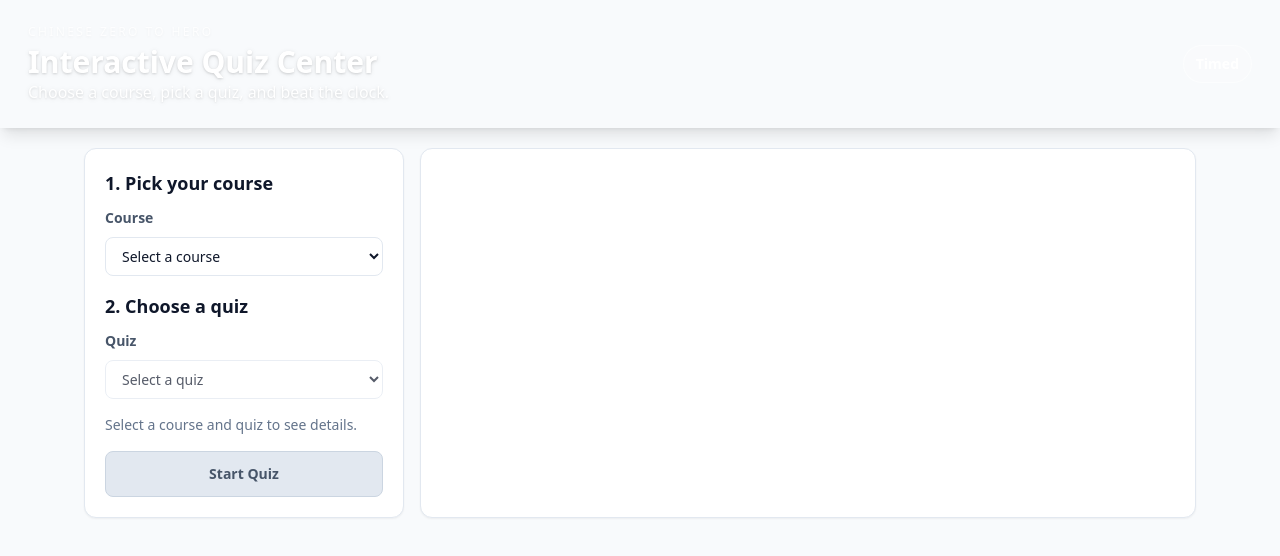
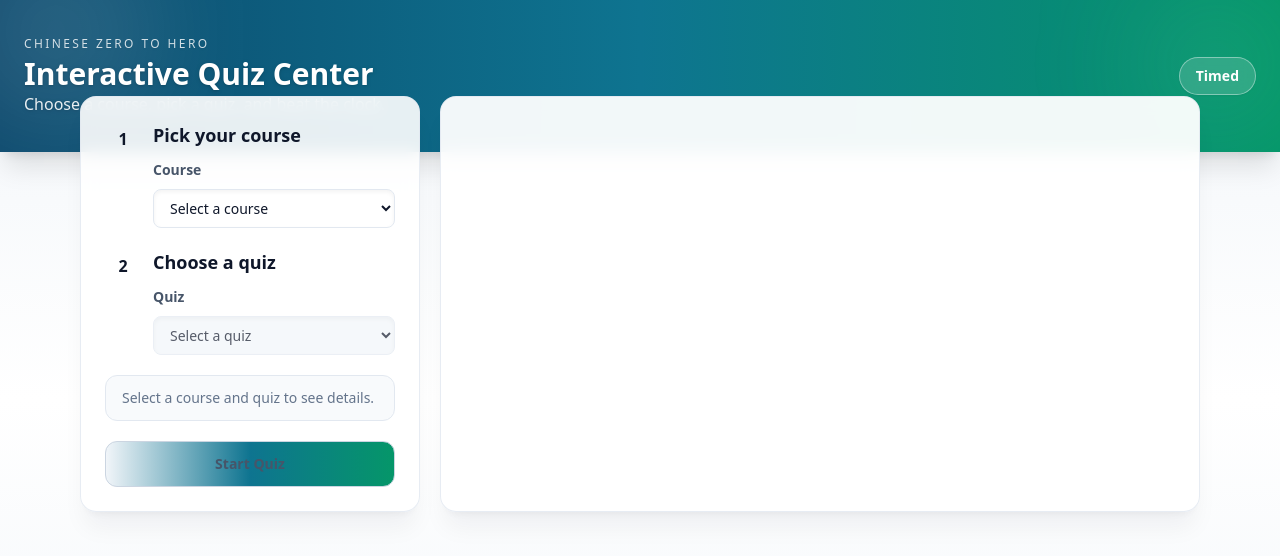
Before and after one commit to longjiang/czh-quizzes, a React (Vite) app: page / in a window 1280 px wide. Shown: the top 556 px of the page. Built offline with nearby package versions, Linux system fonts and the light colour scheme.

Commit message:
Restyle quiz experience

```diff
--- a/src/components/App.jsx
+++ b/src/components/App.jsx
@@ -118,19 +118,22 @@ function App() {
   const showQuestions = status !== 'idle' && selectedQuiz;
 
   return (
-    <div>
+    <div className="min-h-screen bg-gradient-to-b from-slate-100 via-white to-slate-100 text-slate-900">
       <Header />
-      <main className="max-w-6xl mx-auto p-5 grid grid-cols-1 lg:grid-cols-[320px,1fr] gap-4">
-        <section className="bg-white rounded-xl border border-slate-200 p-5 shadow-sm space-y-4">
-          <div>
-            <h2 className="text-lg font-semibold">1. Pick your course</h2>
+      <main className="relative max-w-6xl mx-auto px-4 pb-12 -mt-14">
+        <div className="grid grid-cols-1 lg:grid-cols-[340px,1fr] gap-5">
+          <section className="bg-white/90 backdrop-blur rounded-2xl border border-slate-200/80 p-6 shadow-xl shadow-slate-900/5 space-y-5">
+            <div className="flex items-start gap-3">
+              <div className="flex h-9 w-9 items-center justify-center rounded-xl bg-primary/10 text-primary font-semibold">1</div>
+              <div className="flex-1">
+                <h2 className="text-lg font-semibold">Pick your course</h2>
                 <div className="mt-2 space-y-2">
                   <label className="text-sm font-semibold text-slate-600" htmlFor="course-select">
                     Course
                   </label>
                   <select
                     id="course-select"
-                className="w-full rounded-lg border-slate-200 text-sm px-3 py-2"
+                    className="w-full rounded-lg border border-slate-200 bg-white text-sm px-3 py-2 shadow-inner disabled:bg-slate-100"
                     value={selectedCourseId}
                     onChange={handleCourseChange}
                     disabled={disableSelectors}
@@ -144,16 +147,19 @@ function App() {
                   </select>
                 </div>
               </div>
+            </div>
 
-          <div>
-            <h2 className="text-lg font-semibold">2. Choose a quiz</h2>
+            <div className="flex items-start gap-3">
+              <div className="flex h-9 w-9 items-center justify-center rounded-xl bg-primary/10 text-primary font-semibold">2</div>
+              <div className="flex-1">
+                <h2 className="text-lg font-semibold">Choose a quiz</h2>
                 <div className="mt-2 space-y-2">
                   <label className="text-sm font-semibold text-slate-600" htmlFor="quiz-select">
                     Quiz
                   </label>
                   <select
                     id="quiz-select"
-                className="w-full rounded-lg border-slate-200 text-sm px-3 py-2"
+                    className="w-full rounded-lg border border-slate-200 bg-white text-sm px-3 py-2 shadow-inner disabled:bg-slate-100"
                     value={selectedQuizId}
                     onChange={handleQuizChange}
                     disabled={!selectedCourse || disableSelectors}
@@ -167,20 +173,23 @@ function App() {
                   </select>
                 </div>
               </div>
+            </div>
 
+            <div className="rounded-xl bg-slate-50 border border-slate-200 px-4 py-3">
               <MetaText quiz={selectedQuiz} course={selectedCourse} />
+            </div>
 
             <button
               type="button"
               onClick={startQuiz}
               disabled={!selectedQuiz || status === 'active'}
-            className="w-full inline-flex justify-center rounded-lg bg-primary text-white font-semibold px-4 py-3 text-sm shadow-lg shadow-cyan-600/30 hover:bg-sky-900 transition disabled:bg-slate-200 disabled:text-slate-600 disabled:shadow-none disabled:border disabled:border-slate-300 disabled:hover:bg-slate-200 disabled:cursor-not-allowed"
+              className="w-full inline-flex justify-center rounded-xl bg-gradient-to-r from-primary via-cyan-700 to-emerald-600 text-white font-semibold px-4 py-3 text-sm shadow-lg shadow-primary/30 hover:from-sky-900 hover:via-cyan-800 hover:to-emerald-700 transition focus-visible:outline-none focus-visible:ring-2 focus-visible:ring-offset-2 focus-visible:ring-primary disabled:bg-slate-200 disabled:text-slate-600 disabled:shadow-none disabled:border disabled:border-slate-300 disabled:hover:bg-slate-200 disabled:cursor-not-allowed"
             >
               Start Quiz
             </button>
           </section>
 
-        <section className="bg-white rounded-xl border border-slate-200 p-5 shadow-sm">
+          <section className="bg-white/95 backdrop-blur rounded-2xl border border-slate-200/80 p-6 shadow-xl shadow-slate-900/5">
             {status === 'active' && <Timer totalSeconds={totalSeconds} remainingSeconds={remainingSeconds} />}
 
             {showQuestions && (
@@ -192,6 +201,7 @@ function App() {
                     index={index}
                     value={answers[index]}
                     disabled={status === 'finished'}
+                    revealAnswers={status === 'finished'}
                     onChange={(value) => handleAnswerChange(index, value)}
                   />
                 ))}
@@ -199,18 +209,18 @@ function App() {
             )}
 
             {showActions && (
-            <div className="flex gap-3 mt-4">
+              <div className="flex flex-col sm:flex-row gap-3 mt-6">
                 <button
                   type="button"
                   onClick={() => finalizeQuiz(false)}
-                className="flex-1 rounded-lg bg-primary text-white font-semibold px-4 py-3 text-sm shadow-lg shadow-cyan-600/30 hover:bg-sky-900 transition"
+                  className="flex-1 rounded-xl bg-primary text-white font-semibold px-4 py-3 text-sm shadow-lg shadow-primary/30 hover:bg-sky-900 transition focus-visible:outline-none focus-visible:ring-2 focus-visible:ring-offset-2 focus-visible:ring-primary"
                 >
                   Submit
                 </button>
                 <button
                   type="button"
                   onClick={resetQuiz}
-                className="flex-1 rounded-lg border border-slate-200 text-primary font-semibold px-4 py-3 text-sm hover:bg-slate-100 transition"
+                  className="flex-1 rounded-xl border border-slate-200 text-primary font-semibold px-4 py-3 text-sm hover:bg-slate-100 transition focus-visible:outline-none focus-visible:ring-2 focus-visible:ring-offset-2 focus-visible:ring-primary/40"
                 >
                   Reset
                 </button>
@@ -218,18 +228,23 @@ function App() {
             )}
 
             {status === 'finished' && (
-            <div className="mt-4 flex flex-col gap-3">
-              <Results score={result.score} total={selectedQuiz?.questions.length || 0} autoSubmitted={result.autoSubmitted} />
+              <div className="mt-6 flex flex-col gap-3">
+                <Results
+                  score={result.score}
+                  total={selectedQuiz?.questions.length || 0}
+                  autoSubmitted={result.autoSubmitted}
+                />
                 <button
                   type="button"
                   onClick={resetQuiz}
-                className="self-start rounded-lg border border-slate-200 text-primary font-semibold px-4 py-2 text-sm hover:bg-slate-100 transition"
+                  className="self-start rounded-xl border border-slate-200 text-primary font-semibold px-4 py-2 text-sm hover:bg-slate-100 transition focus-visible:outline-none focus-visible:ring-2 focus-visible:ring-offset-2 focus-visible:ring-primary/40"
                 >
                   Start Over
                 </button>
               </div>
             )}
           </section>
+        </div>
       </main>
     </div>
   );
--- a/src/components/Header.jsx
+++ b/src/components/Header.jsx
@@ -2,13 +2,21 @@ import React from 'react';
 
 function Header() {
   return (
-    <header className="bg-gradient-to-br from-primary via-cyan-700 to-emerald-500 text-white px-7 py-6 shadow-lg flex justify-between items-center">
-      <div className="drop-shadow-sm">
-        <p className="uppercase tracking-[0.2em] text-xs opacity-80">Chinese Zero to Hero</p>
-        <h1 className="text-3xl font-bold mt-1 drop-shadow">Interactive Quiz Center</h1>
-        <p className="text-white/90 drop-shadow">Choose a course, pick a quiz, and beat the clock.</p>
+    <header className="relative overflow-hidden bg-gradient-to-r from-sky-900 via-cyan-700 to-emerald-600 text-white px-6 py-9 shadow-xl">
+      <div className="absolute inset-0 pointer-events-none">
+        <div className="absolute -left-10 -top-16 h-48 w-48 rounded-full bg-white/15 blur-3xl" aria-hidden />
+        <div className="absolute right-0 top-0 h-32 w-32 rounded-full bg-emerald-300/20 blur-3xl" aria-hidden />
       </div>
-      <div className="border border-white/50 bg-white/15 rounded-full px-3 py-2 text-sm font-semibold">Timed</div>
+      <div className="relative flex items-center justify-between gap-6">
+        <div className="drop-shadow-sm">
+          <p className="uppercase tracking-[0.2em] text-xs opacity-80">Chinese Zero to Hero</p>
+          <h1 className="text-3xl font-bold mt-1 drop-shadow">Interactive Quiz Center</h1>
+          <p className="text-white/90 drop-shadow">Choose a course, pick a quiz, and beat the clock.</p>
+        </div>
+        <div className="border border-white/40 bg-white/15 rounded-full px-4 py-2 text-sm font-semibold shadow-sm backdrop-blur">
+          Timed
+        </div>
+      </div>
     </header>
   );
 }
--- a/src/components/QuestionCard.jsx
+++ b/src/components/QuestionCard.jsx
@@ -1,7 +1,8 @@
 import React from 'react';
 
-function QuestionCard({ question, index, value, disabled, onChange }) {
+function QuestionCard({ question, index, value, disabled, revealAnswers, onChange }) {
   const letters = ['A', 'B', 'C', 'D', 'E', 'F'];
+
   return (
     <article className="border border-slate-200 rounded-xl bg-white p-4 shadow-sm">
       <h3 className="text-base font-semibold mb-3">
@@ -10,18 +11,22 @@ function QuestionCard({ question, index, value, disabled, onChange }) {
       <div className="grid gap-2">
         {question.options.map((optionText, optIndex) => {
           const optionValue = letters[optIndex];
-          const isCorrect = value && question.correctOption === optionValue;
           const isSelected = value === optionValue;
+          const isCorrectAnswer = question.correctOption === optionValue;
+
+          const visualState = () => {
+            if (revealAnswers) {
+              if (isCorrectAnswer) return 'border-emerald-400 bg-emerald-50 text-emerald-900';
+              if (isSelected) return 'border-rose-400 bg-rose-50 text-rose-900';
+            }
+            if (isSelected) return 'border-primary/70 bg-sky-50 shadow-sm';
+            return 'border-slate-200 bg-white hover:border-primary/40 hover:bg-slate-50';
+          };
+
           return (
             <label
               key={optionValue}
-              className={`flex items-center gap-2 border rounded-lg px-3 py-2 text-sm transition-colors ${
-                isCorrect
-                  ? 'border-emerald-400 bg-emerald-50'
-                  : isSelected && value !== question.correctOption
-                  ? 'border-rose-400 bg-rose-50'
-                  : 'border-slate-200 bg-slate-50'
-              }`}
+              className={`flex items-center gap-2 border rounded-lg px-3 py-2 text-sm transition-colors cursor-pointer ${visualState()}`}
             >
               <input
                 type="radio"
```
Lines whose indentation alone changed are shown as unchanged.
